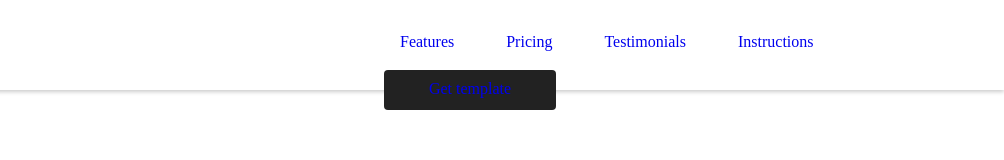
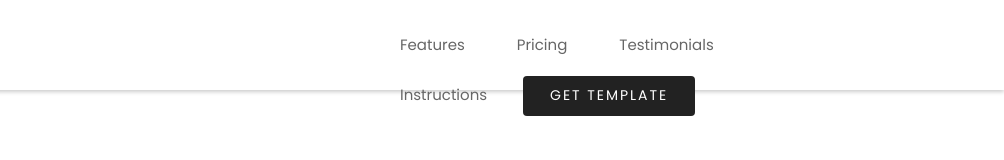
Before and after one commit to 1Slivador1Dali1/H-app-y, a plain HTML site: page index.html in a window 1280 px wide. Shown: the full height of the page, 276-1280 px from the left. Drawn offline with Linux system fonts and the light colour scheme.

Commit message:
last fix header

```diff
--- a/styles/style.css
+++ b/styles/style.css
@@ -47,6 +47,11 @@
     display: block;
     padding: 13px 32px 13px 16px;
     text-decoration: none;
+    font-family: var(--font-family);
+    font-weight: 400;
+    font-size: 15px;
+    line-height: 160%;
+    color: #666;
   }
 
   .list-menu li:last-child {
@@ -59,4 +64,12 @@
 
   #link_menu_button {
     padding: 10px 25px 12px 25px;
+    font-family: var(--font-family);
+    font-weight: 400;
+    font-size: 14px;
+    line-height: 129%;
+    letter-spacing: 0.14em;
+    text-transform: uppercase;
+    text-align: center;
+    color: #fff;
   }
```
